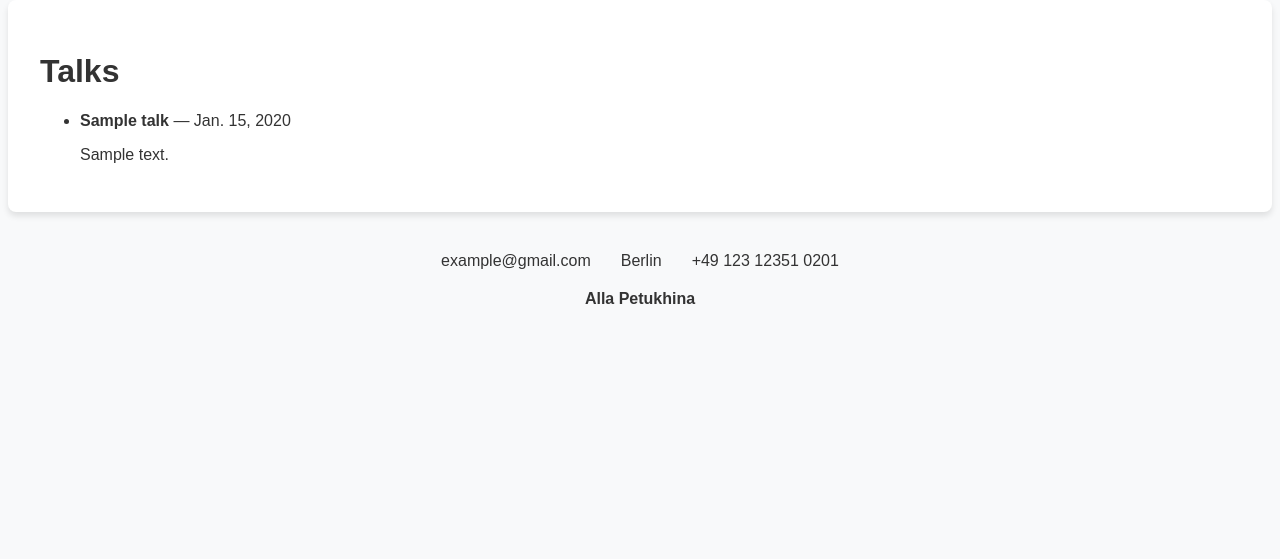
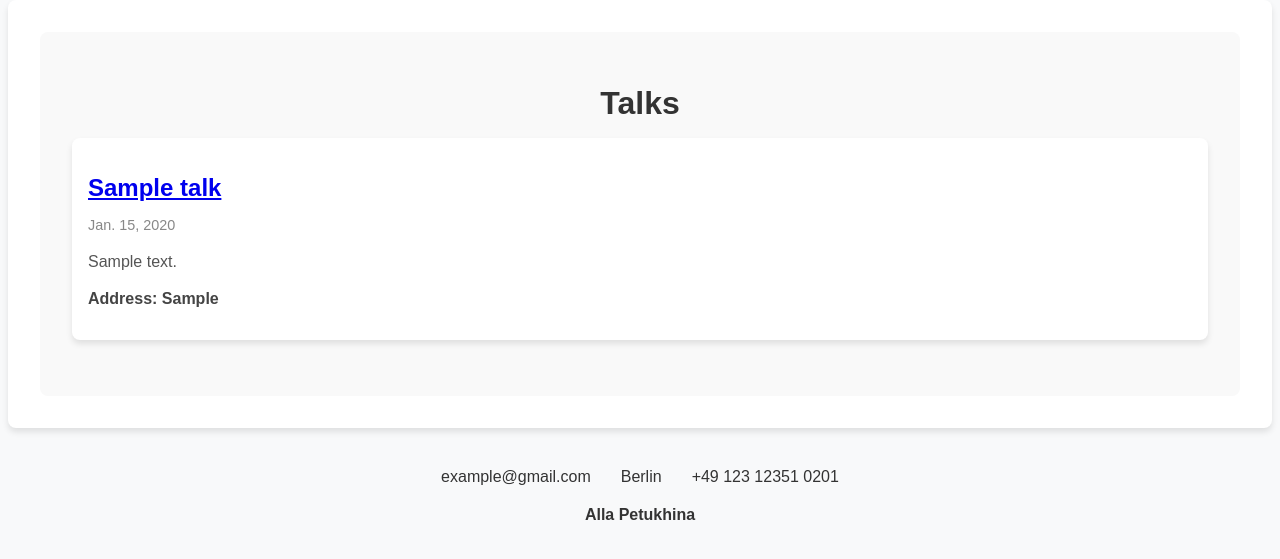
Before and after one commit to loiiden/portfolio, a Django app: page /talks/ in a window 1280 px wide. Shown: the part 53-612 px from the top of the page. Run offline with Django 5.2, Linux system fonts and the light colour scheme; tables that the repository leaves empty hold one stand-in row (Sample ...); some web fonts are replaced.

Commit message:
feat/adding-links-to-posts

```diff
--- a/content/models.py
+++ b/content/models.py
@@ -7,6 +7,7 @@ class Publication(models.Model):
     description = models.TextField()
     file = models.FileField(upload_to='content/docs')
     date = models.DateField()
+    link = models.URLField(null=True, blank=True)
 
     def __str__(self):
         return self.title
@@ -17,7 +18,7 @@ class Event(models.Model):
     date = models.DateTimeField()
     place = models.TextField(null=True, blank=True)
     image = models.ImageField(upload_to="content/img/", null=True, blank=True)
-
+    link = models.URLField(null=True, blank=True)
     def __str__(self):
         return self.title
 
@@ -26,6 +27,7 @@ class Talk(models.Model):
     description = models.TextField()
     date = models.DateField()
     place = models.TextField(null=True, blank=True)
+    link = models.URLField(null=True, blank=True)
 
     def __str__(self):
         return self.title
@@ -34,6 +36,6 @@ class Course(models.Model):
     title = models.CharField(max_length=255)
     description = models.TextField()
     date = models.DateField()
-
+    link = models.URLField(null=True, blank=True)
     def __str__(self):
         return self.title
--- a/content/static/content/css/style.css
+++ b/content/static/content/css/style.css
@@ -229,7 +229,163 @@ main {
     font-weight: bold;
     color: #444;
 }
+/* Секция бесед */
+.talks-section {
+    padding: 2rem;
+    background-color: #f9f9f9;
+    border-radius: 8px;
+}
 
+/* Заголовок секции */
+.section-title {
+    font-size: 2rem;
+    text-align: center;
+    margin-bottom: 1.5rem;
+}
+
+/* Список бесед */
+.talks-list {
+    list-style: none;
+    padding: 0;
+    margin: 0;
+}
+
+/* Элемент беседы */
+.talk-item {
+    display: flex;
+    align-items: flex-start;
+    background-color: #fff;
+    border-radius: 8px;
+    margin-bottom: 1.5rem;
+    box-shadow: 0 4px 6px rgba(0, 0, 0, 0.1);
+    overflow: hidden;
+}
+
+/* Контейнер для контента беседы */
+.talk-content {
+    width: 100%;
+    align-self: center;
+    display: flex;
+    gap: 1rem;
+    justify-content: space-between;
+    padding: 1rem;
+    align-items: center;
+}
+
+/* Изображение беседы */
+.talk-image img {
+    max-width: 150px;
+    margin-right: 10px;
+    border-radius: 8px;
+    align-self: center;
+}
+
+/* Детали беседы */
+.talk-details {
+    flex: 1;
+}
+
+.talk-title {
+    font-size: 1.5rem;
+    color: #333;
+    margin-bottom: 0.5rem;
+}
+
+.talk-date {
+    font-size: 0.9rem;
+    color: #888;
+    margin-bottom: 0.5rem;
+}
+
+.talk-description {
+    color: #555;
+    line-height: 1.6;
+    margin-bottom: 0.5rem;
+}
+
+.talk-place {
+    font-weight: bold;
+    color: #444;
+}
+
+/* Секция курсов */
+.courses-section {
+    padding: 2rem;
+    background-color: #f9f9f9;
+    border-radius: 8px;
+}
+
+/* Заголовок секции */
+.section-title {
+    font-size: 2rem;
+    text-align: center;
+    margin-bottom: 1.5rem;
+}
+
+/* Список курсов */
+.courses-list {
+    list-style: none;
+    padding: 0;
+    margin: 0;
+}
+
+/* Элемент курса */
+.course-item {
+    display: flex;
+    align-items: flex-start;
+    background-color: #fff;
+    border-radius: 8px;
+    margin-bottom: 1.5rem;
+    box-shadow: 0 4px 6px rgba(0, 0, 0, 0.1);
+    overflow: hidden;
+}
+
+/* Контейнер для контента курса */
+.course-content {
+    width: 100%;
+    align-self: center;
+    display: flex;
+    gap: 1rem;
+    justify-content: space-between;
+    padding: 1rem;
+    align-items: center;
+}
+
+/* Изображение курса */
+.course-image img {
+    max-width: 150px;
+    margin-right: 10px;
+    border-radius: 8px;
+    align-self: center;
+}
+
+/* Детали курса */
+.course-details {
+    flex: 1;
+}
+
+.course-title {
+    font-size: 1.5rem;
+    color: #333;
+    margin-bottom: 0.5rem;
+}
+
+.course-date {
+    font-size: 0.9rem;
+    color: #888;
+    margin-bottom: 0.5rem;
+}
+
+.course-description {
+    color: #555;
+    line-height: 1.6;
+    margin-bottom: 0.5rem;
+}
+
+.course-place {
+    font-weight: bold;
+    color: #444;
+}
 /* Секция контактов */
 .contact-section {
     padding: 2rem;
--- a/content/templates/events.html
+++ b/content/templates/events.html
@@ -11,7 +11,11 @@
                 <div class="event-content">
 
                     <div class="event-details">
-                        <h2 class="event-title">{{ event.title }}</h2>
+                        {% if event.link %}
+                            <h2 class="event-title"><a href="{{ event.link }}" target="_blank">{{ event.title }}</a></h2>
+                        {% else %}
+                            <h2 class="event-title">{{ event.title }}</h2>
+                        {% endif %}
                         <p class="event-date">{{ event.date }}</p>
                         <p class="event-description">{{ event.description }}</p>
                         {% if event.place %}
--- a/content/templates/publications.html
+++ b/content/templates/publications.html
@@ -9,7 +9,11 @@
         {% for publication in publications %}
             <li class="publication-item">
                 <div class="publication-header">
-                    <strong class="publication-title">{{ publication.title }}</strong>
+                    {% if publication.link %}
+                        <strong class="publication-title"><a href="{{ publication.link }}" target="_blank">{{ publication.title }}</a></strong>
+                    {% else %}
+                        <strong class="publication-title">{{ publication.title }}</strong>
+                    {% endif %}
                     <span class="publication-date">{{ publication.date }}</span>
 
                 </div>
--- a/content/templates/talks.html
+++ b/content/templates/talks.html
@@ -3,13 +3,32 @@
 {% block title %}Talks{% endblock %}
 
 {% block content %}
-<h1>Talks</h1>
-<ul>
-    {% for talk in talks %}
-        <li>
-            <strong>{{ talk.title }}</strong> — {{ talk.date }}
-            <p>{{ talk.description }}</p>
-        </li>
-    {% endfor %}
-</ul>
+<div class="talks-section">
+    <h1 class="section-title">Talks</h1>
+    <ul class="talks-list">
+        {% for talk in talks %}
+            <li class="talk-item">
+                <div class="talk-content">
+                    <div class="talk-details">
+                        {% if talk.link %}
+                            <h2 class="talk-title"><a href="{{ talk.link }}" target="_blank" rel="noopener noreferrer">{{ talk.title }}</a></h2>
+                        {% else %}
+                            <h2 class="talk-title">{{ talk.title }}</h2>
+                        {% endif %}
+                        <p class="talk-date">{{ talk.date }}</p>
+                        <p class="talk-description">{{ talk.description }}</p>
+                        {% if talk.place %}
+                            <p class="talk-place"><strong>Address:</strong> {{ talk.place }}</p>
+                        {% endif %}
+                    </div>
+                    {% if talk.image %}
+                        <div class="talk-image">
+                            <img src="{{ talk.image.url }}" alt="{{ talk.title }}">
+                        </div>
+                    {% endif %}
+                </div>
+            </li>
+        {% endfor %}
+    </ul>
+</div>
 {% endblock %}
```
Also changed, not shown: content/templates/courses.html (+28 -7 lines), content/migrations/0005_event_link_publication_link_talk_link_and_more.py (added), content/migrations/0006_course_link.py (added), 1 other file.
